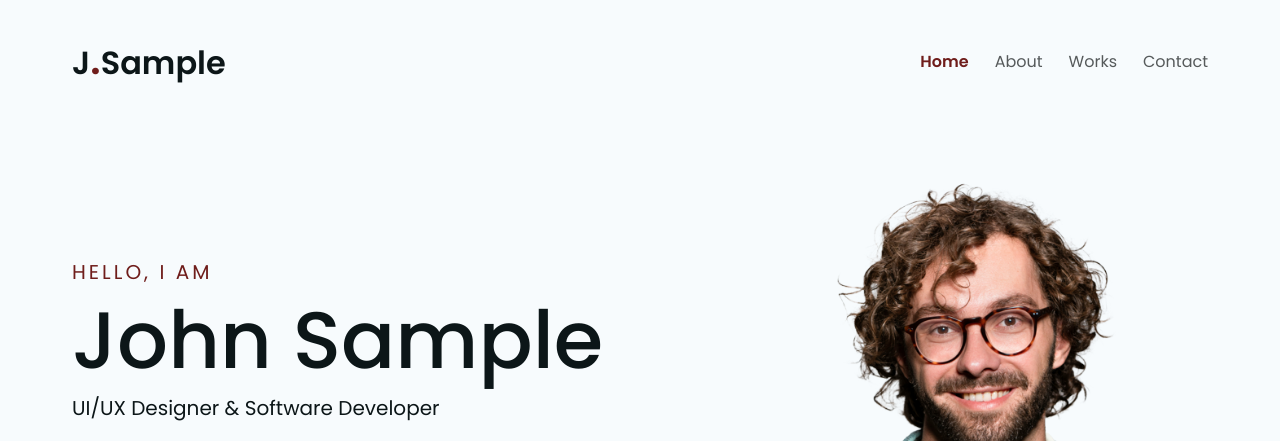
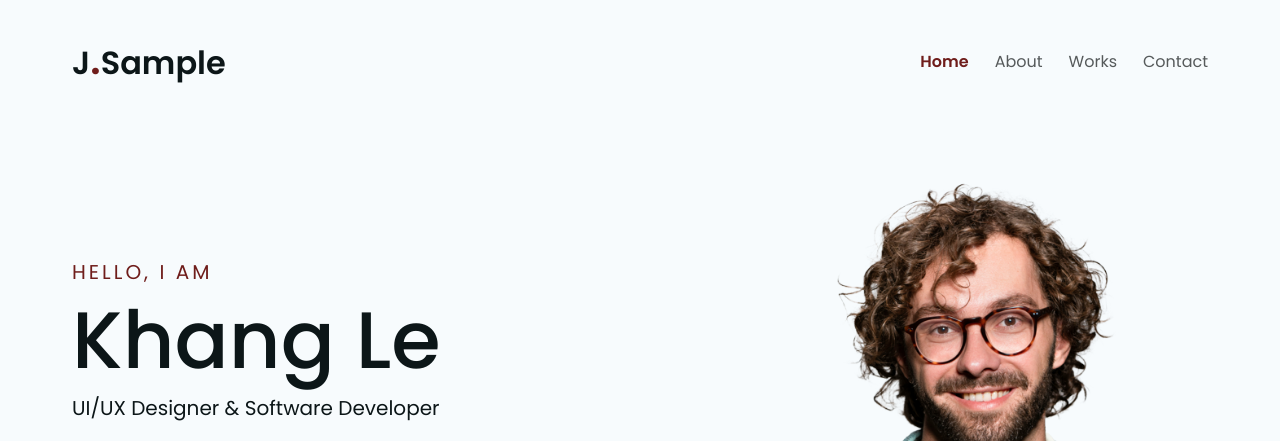
Before and after one commit to genghiskhang/sample.github.io, a plain HTML site: page index.html in a window 1280 px wide. Shown: the top 441 px of the page. Drawn offline with nearby package versions, Linux system fonts and the light colour scheme.

Commit message:
Changed name

```diff
--- a/index.html
+++ b/index.html
@@ -67,7 +67,7 @@
         >
           <div class="hero-content">
             <span class="hero-greeting"> Hello, I am</span>
-            <h1 class="hero-heading">John Sample</h1>
+            <h1 class="hero-heading">Khang Le</h1>
             <span class="hero-heading-subtitle"
               >UI/UX Designer & Software Developer</span
             >
```
